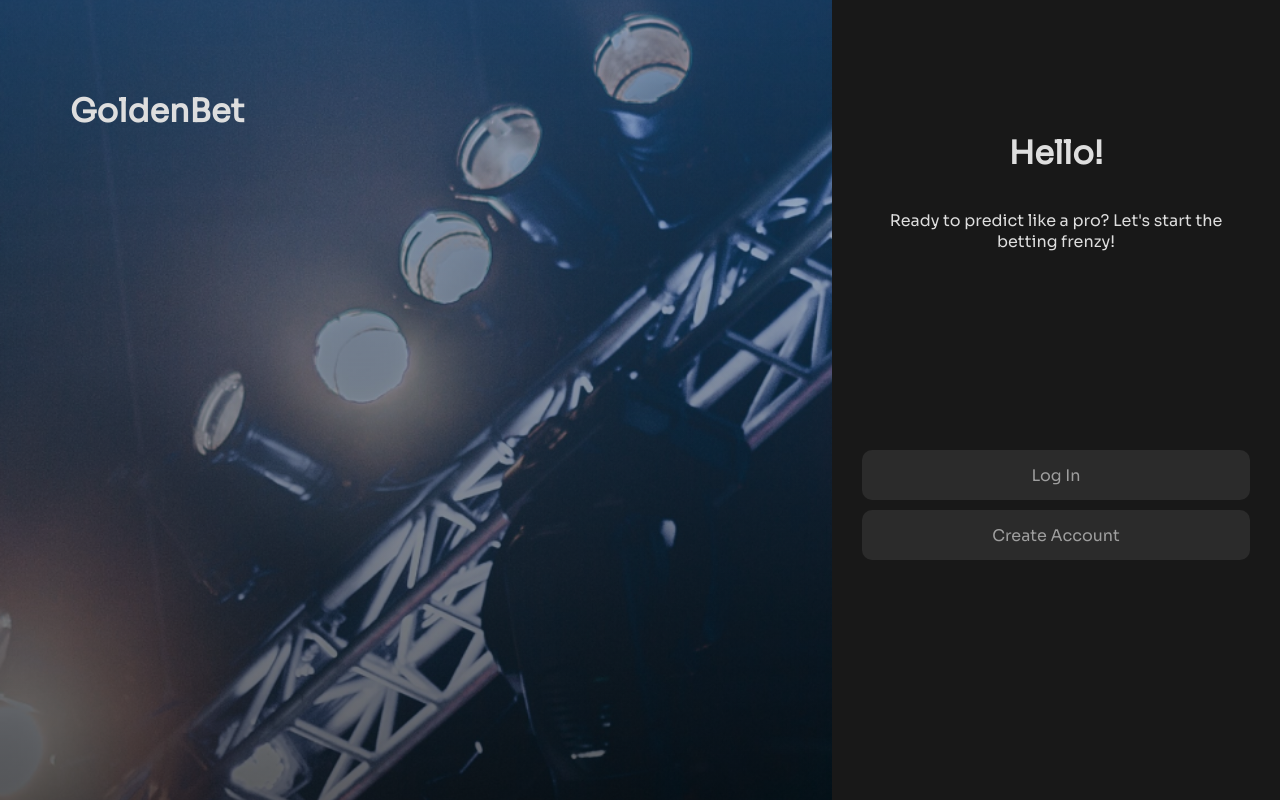
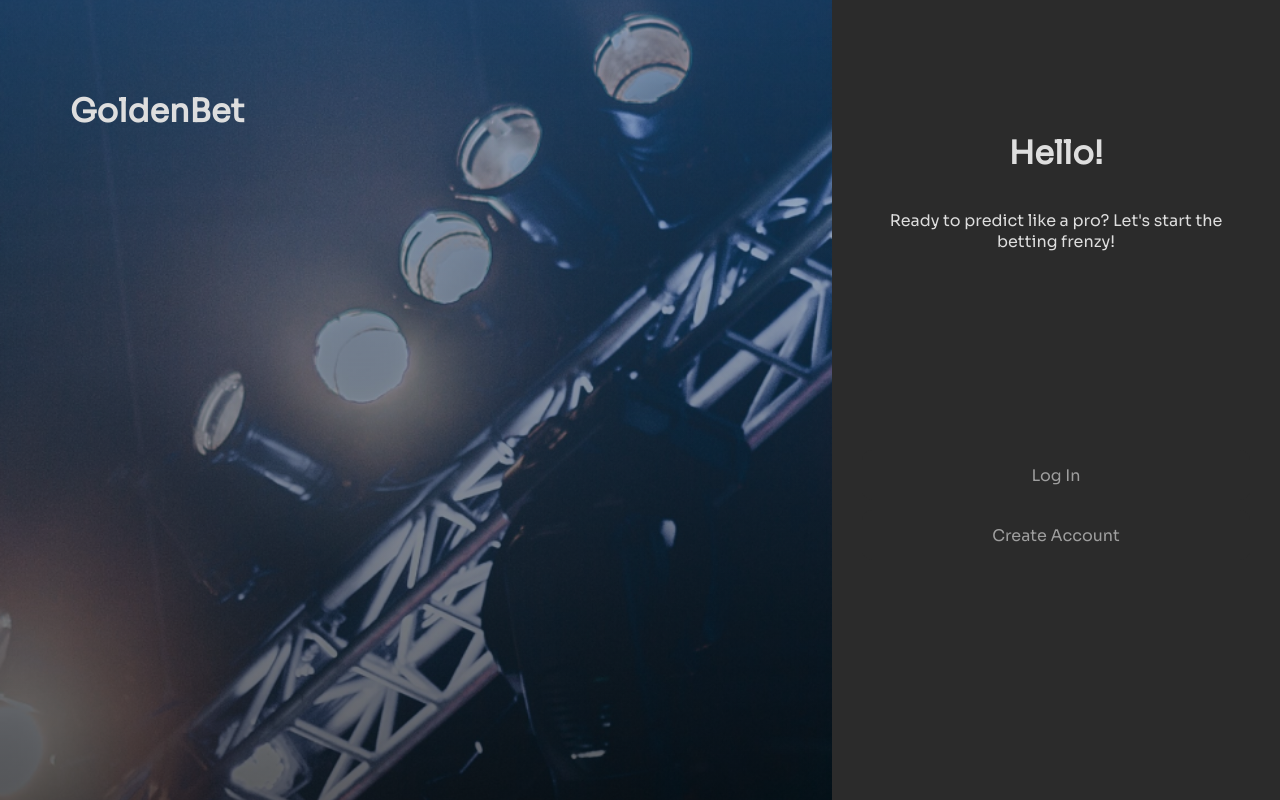
Before and after one commit to Linnea1/Case4, a PHP site: page / in a window 1280 px wide. Run offline with PHP 8.4, Linux system fonts and the light colour scheme; some libraries are stand-ins or nearby versions.

Commit message:
More changes

```diff
--- a/CSS/createNewGroup.css
+++ b/CSS/createNewGroup.css
@@ -9,7 +9,7 @@
 
 .create-new-group-container {
   background-color: var(--color-black);
-  height: 80%;
+  height: 60%;
   width: 90%;
   border-radius: 20px;
   display: flex;
@@ -25,9 +25,15 @@
   width: 90%;
 }
 
+.new-group-name-container {
+  width: 90vw;
+  display: flex;
+  align-items: center;
+}
+
 .new-group-name {
   border: none;
-  font-size: 30px;
+  font-size: 22px;
   width: 60%;
   text-transform: none;
   color: rgb(222, 222, 222);
@@ -35,11 +41,18 @@
 
 .new-group-name::placeholder {
   color: var(--color-white);
-  font-size: 20px;
+  font-size: 22px;
+  font-family: Sora SemiBold;
 }
 
 .new-group-member-container {
   margin: 30px 0;
+}
+
+.new-group-member-container>label:nth-child(1),
+.group-members-list>div:nth-child(1) {
+  font-family: Sora SemiBold;
+  font-size: 14px;
 }
 
 .fa-plus {
@@ -62,7 +75,7 @@
   border: solid 1px rgb(114, 114, 114);
 }
 
-.new-group-member::placeholder  {
+.new-group-member::placeholder {
   height: 20px;
   border: none;
   height: 50px;
@@ -85,6 +98,7 @@
   padding: 20px;
   margin: 0 auto;
   display: block;
+  font-family: Sora SemiBold;
 }
 
 .dropdown-list {
@@ -161,7 +175,7 @@
   border-radius: 0 5px 5px 0;
 }
 
-.option-container{
+.option-container {
   border-radius: 5px;
   margin-bottom: 5px;
 }
@@ -181,6 +195,7 @@
   flex-grow: 1;
   padding-left: 10px;
   color: rgb(158, 158, 158);
+  font-size: 14px;
 }
 
 .closeCreateGroup {
--- a/CSS/home.css
+++ b/CSS/home.css
@@ -18,10 +18,13 @@
     padding: 5px 20px;
 }
 
-.home-welcome h1 {
+.home-welcome h1,
+.home-welcome>h1:nth-child(1)>span:nth-child(1) {
     color: var(--color-white);
     font-family: Sora SemiBold;
 }
+
+
 
 .home-welcome p {
     color: var(--color-grey);
@@ -30,7 +33,7 @@
 .fa-chevron-down {
     display: flex;
     justify-content: center;
-    color: rgb(72, 72, 72);
+    color: var(--color-grey-2);
     padding: 10px;
 }
 
--- a/CSS/index.css
+++ b/CSS/index.css
@@ -10,13 +10,20 @@
 
 :root {
   --color-main: rgb(222, 222, 222);
-  --color-white: rgb(255, 255, 255);
-  --color-black: rgb(0, 0, 0);
+  --color-white: #DEDEDE;
+  --color-black: #0E0E0E;
+  --color-grey-1: #3C3C3C;
+  --color-grey-2: #484848;
+  --color-grey-3: #727272;
+  --color-grey-4: #9e9e9e;
+  --color-grey-5: #DEDEDE;
   --color-grey: rgb(158, 158, 158);
   --color-orange: rgb(252, 197, 146);
-  --color-red: rgb(219, 64, 64);
-  --color-background: rgb(24, 24, 24);
-  --color-nav: rgb(12, 12, 12);
+  --color-accent-1: #FCC592;
+  --color-red: #B45B5B;
+  --color-green: #529454;
+  --color-background: #2B2B2B;
+  --color-nav: #0C0C0C;
 }
 
 * {
@@ -128,7 +135,7 @@ button {
 }
 
 .btn-main:hover {
-  background-color: darkgray;
+  background-color: rgb(48, 48, 48);
 }
 
 .shown {
--- a/CSS/stickyNav.css
+++ b/CSS/stickyNav.css
@@ -1,6 +1,6 @@
 /* mobile portrait */
 .sticky-nav {
-  height: 84px;
+  height: 75px;
   width: 100%;
   background-color: var(--color-nav);
   bottom: 0;
@@ -35,6 +35,7 @@
 
 .nav-icon-name {
   margin: 3px;
+  font-size: 12px;
   color: var(--color-grey);
 }
 
--- a/javaScript/myGroups.js
+++ b/javaScript/myGroups.js
@@ -14,7 +14,7 @@ async function renderMyGroups(newGroupCreated) {
       <div class="page-my-groups">
         <div class="groups-title-button">
           <h2>My Groups</h2>
-          <button class="btn-main create-group">Create new team</button>
+          <button class="btn-main create-group">Create new group</button>
         </div>
         <div class="groups">
           ${renderGroups(userGroups)}
@@ -76,8 +76,8 @@ function renderGroups(userGroups) {
     .map(
       (element) => `
       <button class="group" id="${element.groupName
-        .toLowerCase()
-        .replace(/\s+/g, "-")}">
+          .toLowerCase()
+          .replace(/\s+/g, "-")}">
         <h3>${element.groupName.toUpperCase()}</h3>
         <div class="group-info">
           <p>${element.members.length} members</p>
```
Also changed, not shown: database/data.json (+7 -7 lines), media/nav_icons/Awards-1.png (added), media/nav_icons/Awards.png (added), media/nav_icons/groups-1.png (added), media/nav_icons/groups.png (added), media/nav_icons/home-1.png (added), media/nav_icons/home.png (added), media/nav_icons/profile-1.png (added), media/nav_icons/profile.png (added). Lines whose indentation alone changed are shown as unchanged.
